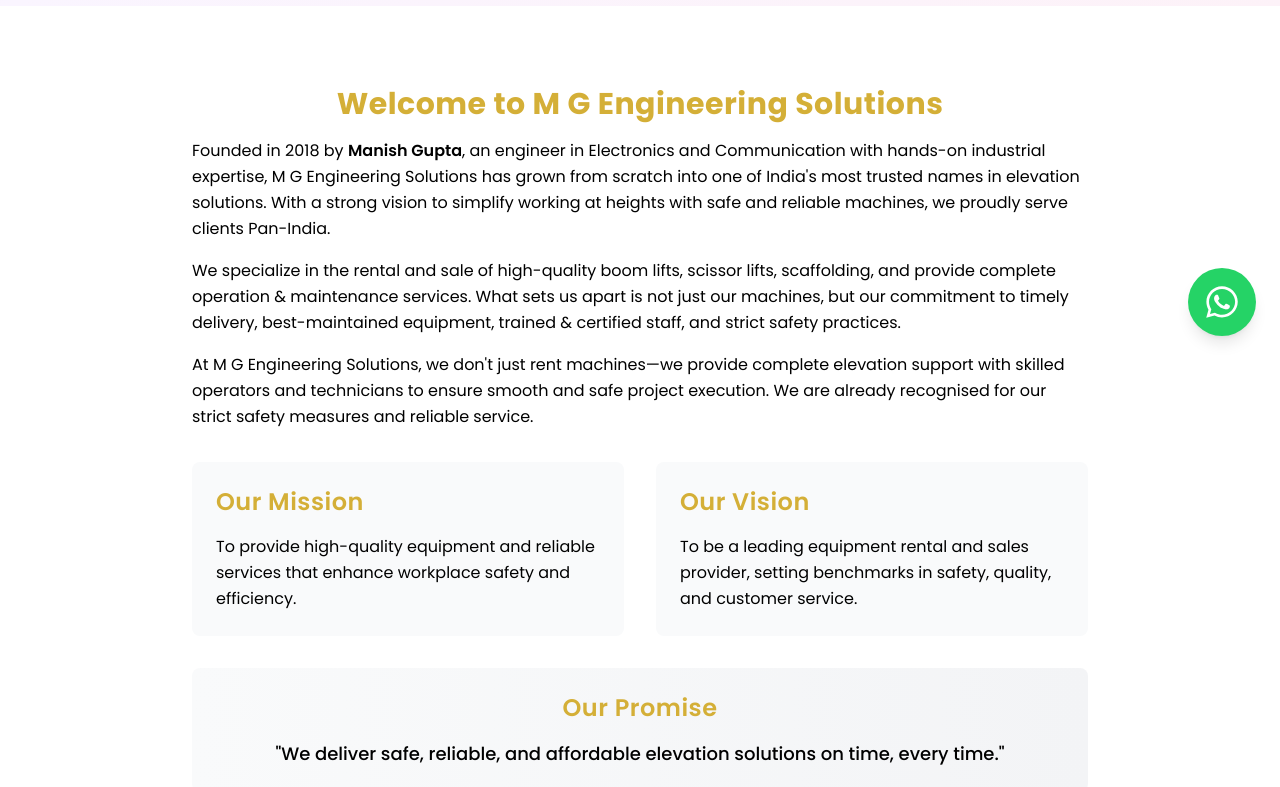
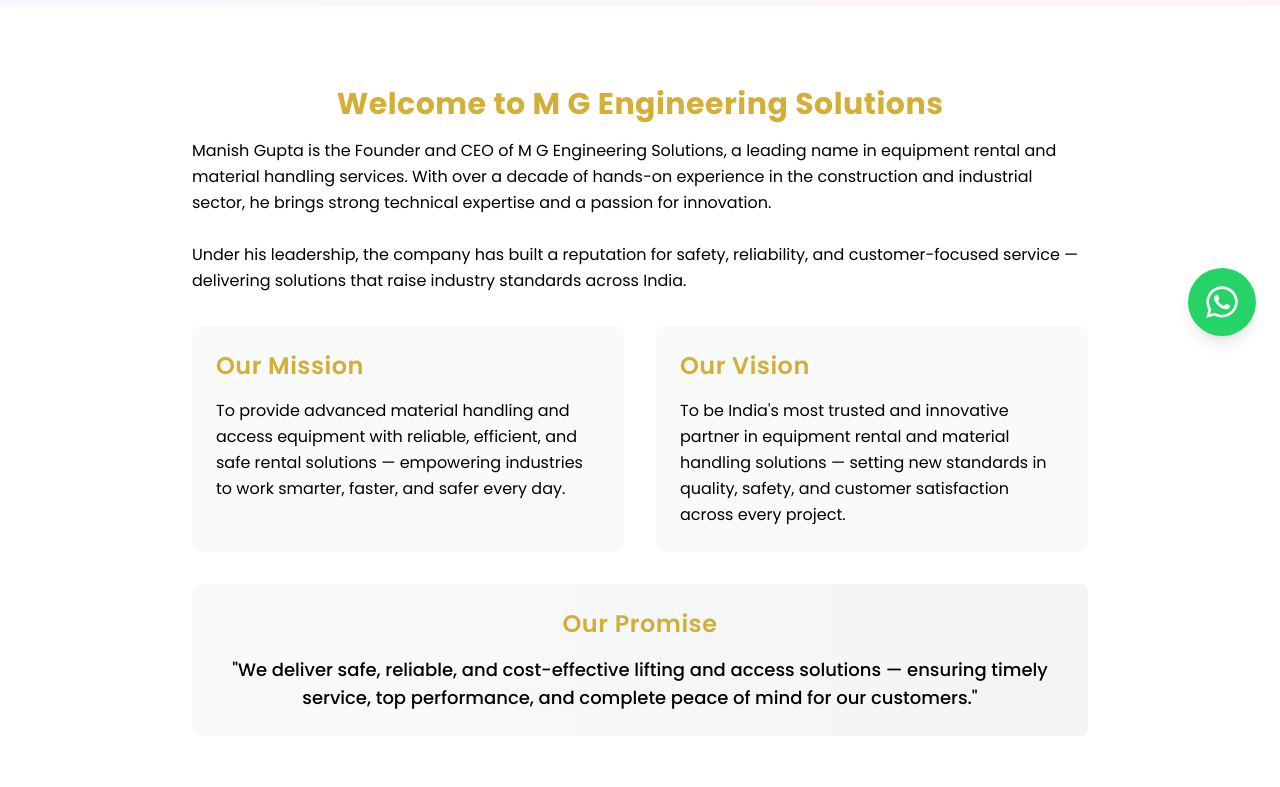
Before and after one commit to JoyCode4/MGLifts, a React (Vite) app: page /about in a window 1280 px wide. Shown: the part 440-1227 px from the top of the page. Built offline with nearby package versions, Linux system fonts and the light colour scheme.

Commit message:
Updated the pricing and specification on service and also implement the some cosmetic changes

```diff
--- a/src/components/ProductCard.jsx
+++ b/src/components/ProductCard.jsx
@@ -46,11 +46,11 @@
           }}
         >
           <ImageCarousel images={productImages} alt={title} />
-          {price && (
+          {/* {price && (
             <div className="absolute top-4 left-4 bg-gradient-to-r from-[#D4AF37] to-[#E6C14A] text-white px-4 py-2 rounded-full text-sm font-bold shadow-lg z-20 pointer-events-none">
               {price}
             </div>
-          )}
+          )} */}
           {/* Zoom indicator overlay */}
           <div className="absolute inset-0 bg-black/0 group-hover:bg-black/20 transition-all duration-300 flex items-center justify-center opacity-0 group-hover:opacity-100 z-10 pointer-events-none">
             <div className="bg-white/90 backdrop-blur-sm px-4 py-2 rounded-full flex items-center gap-2 shadow-xl">
@@ -77,7 +77,7 @@
           <h3 className="card-title text-xl font-bold mb-3 group-hover:text-[#D4AF37] transition-colors duration-300">
             {title}
           </h3>
-          {specs && (
+          {/* {specs && (
             <div className="flex items-start mb-4">
               <svg
                 className="w-4 h-4 text-[#D4AF37] mt-1 mr-2 flex-shrink-0"
@@ -93,13 +93,11 @@
               </svg>
               <p className="text-sm text-gray-400">{specs}</p>
             </div>
-          )}
+          )} */}
           <Link
             onClick={() =>
               onGetQuote(
-                `Dear M G Engineering Solutions Team,\nI am interested in obtaining a quote for the following equipment:\nProduct: ${title}\nPrice: ${
-                  price ? price : "N/A"
-                }\nSpecifications: ${specs ? specs : "N/A"}\nQuote Type: ${
+                `Dear M G Engineering Solutions Team,\nI am interested in obtaining a quote for the following equipment:\nProduct: ${title}\nQuote Type: ${
                   type === "sales" ? "Sales" : "Rental"
                 }\n\nKindly provide detailed pricing and availability for this product. Thank you.\nBest regards,\n<Your Name>`
               )
--- a/src/pages/AboutUs.jsx
+++ b/src/pages/AboutUs.jsx
@@ -42,27 +42,16 @@
               Welcome to M G Engineering Solutions
             </h2>
             <p className="text-black mb-4 leading-relaxed">
-              Founded in 2018 by{" "}
-              <span className="font-semibold">Manish Gupta</span>, an engineer
-              in Electronics and Communication with hands-on industrial
-              expertise, M G Engineering Solutions has grown from scratch into
-              one of India's most trusted names in elevation solutions. With a
-              strong vision to simplify working at heights with safe and
-              reliable machines, we proudly serve clients Pan-India.
-            </p>
-            <p className="text-black mb-4 leading-relaxed">
-              We specialize in the rental and sale of high-quality boom lifts,
-              scissor lifts, scaffolding, and provide complete operation &
-              maintenance services. What sets us apart is not just our machines,
-              but our commitment to timely delivery, best-maintained equipment,
-              trained & certified staff, and strict safety practices.
-            </p>
-            <p className="text-black leading-relaxed">
-              At M G Engineering Solutions, we don't just rent machines—we
-              provide complete elevation support with skilled operators and
-              technicians to ensure smooth and safe project execution. We are
-              already recognised for our strict safety measures and reliable
-              service.
+              Manish Gupta is the Founder and CEO of M G Engineering Solutions,
+              a leading name in equipment rental and material handling services.
+              With over a decade of hands-on experience in the construction and
+              industrial sector, he brings strong technical expertise and a
+              passion for innovation.
+              <br />
+              <br />
+              Under his leadership, the company has built a reputation for
+              safety, reliability, and customer-focused service — delivering
+              solutions that raise industry standards across India.
             </p>
           </div>
 
@@ -73,8 +62,9 @@
             >
               <h2 className="text-2xl font-semibold mb-4">Our Mission</h2>
               <p className="text-black leading-relaxed">
-                To provide high-quality equipment and reliable services that
-                enhance workplace safety and efficiency.
+                To provide advanced material handling and access equipment with
+                reliable, efficient, and safe rental solutions — empowering
+                industries to work smarter, faster, and safer every day.
               </p>
             </div>
 
@@ -84,8 +74,10 @@
             >
               <h2 className="text-2xl font-semibold mb-4">Our Vision</h2>
               <p className="text-black leading-relaxed">
-                To be a leading equipment rental and sales provider, setting
-                benchmarks in safety, quality, and customer service.
+                To be India's most trusted and innovative partner in equipment
+                rental and material handling solutions — setting new standards
+                in quality, safety, and customer satisfaction across every
+                project.
               </p>
             </div>
           </div>
@@ -95,8 +87,9 @@
               Our Promise
             </h2>
             <p className="text-black text-center text-lg font-medium">
-              "We deliver safe, reliable, and affordable elevation solutions on
-              time, every time."
+              "We deliver safe, reliable, and cost-effective lifting and access
+              solutions — ensuring timely service, top performance, and complete
+              peace of mind for our customers."
             </p>
           </div>
         </div>
--- a/src/pages/Home.jsx
+++ b/src/pages/Home.jsx
@@ -493,7 +493,7 @@
               className={`${teamHeaderAnim.className}`}
             >
               <h2 className="text-3xl font-semibold mb-8 text-center">
-                Meet Our Team
+                Our Founder & CEO
               </h2>
             </div>
             <div className="flex gap-4 justify-center items-center">
```
